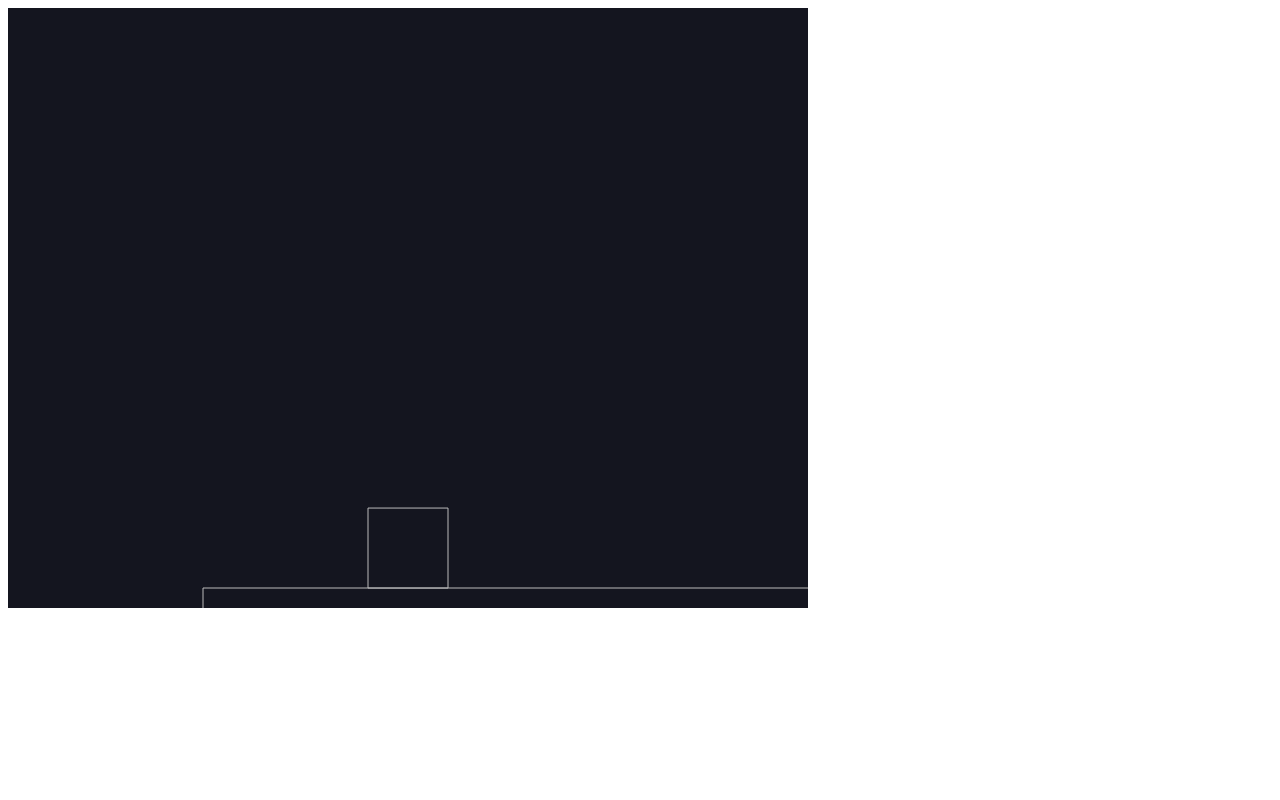
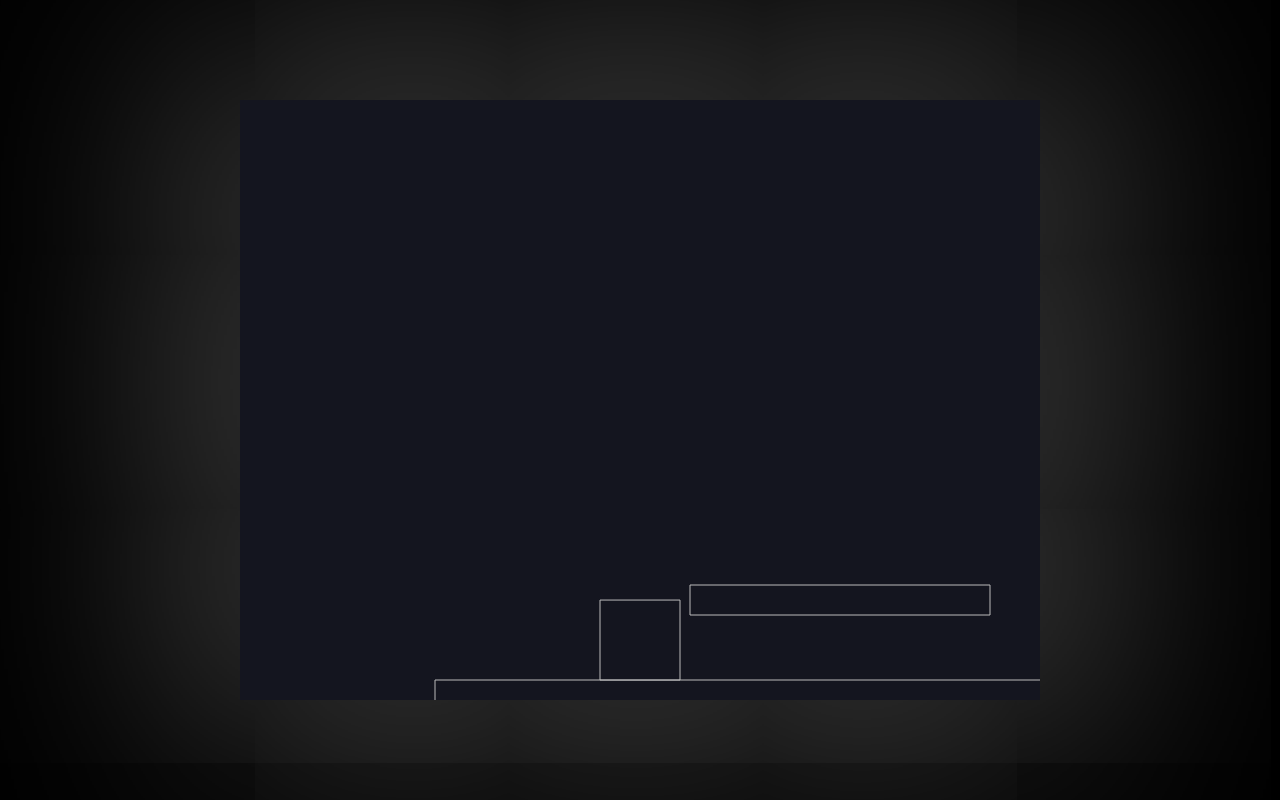
Before and after one commit to MemeCake789/Delta, a plain HTML site: page index.html in a window 1280 px wide. Drawn offline with nearby package versions, Linux system fonts and the light colour scheme.

```diff
--- a/index.html
+++ b/index.html
@@ -2,6 +2,7 @@
 <html>
 <head>
     <title>Side Scroller Platformer</title>
+    <link rel="stylesheet" href="style.css">
     <script src="https://cdnjs.cloudflare.com/ajax/libs/matter-js/0.14.2/matter.min.js"></script>
 </head>
 <body>
--- a/main.js
+++ b/main.js
@@ -18,10 +18,12 @@
 var player = Bodies.rectangle(200, 200, 80, 80);
 var ground = Bodies.rectangle(400, 610, 810, 60, { isStatic: true });
 
+var platform = Bodies.rectangle(400, 500, 300, 30, { isStatic: true });
+
 
 
 // add all of the bodies to the world
-World.add(engine.world, [player, ground]);
+World.add(engine.world, [player, ground, platform]);
 
 // run the engine
 Engine.run(engine);
@@ -54,8 +56,11 @@
              isGrounded = false;
          }
          break;
+
  }
 });
+
+// add collision events
 
 Matter.Events.on(engine, 'collisionStart', function(event) {
  var pairs = event.pairs;
@@ -63,7 +68,7 @@
  for (var i = 0; i < pairs.length; i++) {
      var pair = pairs[i];
 
-     if (pair.bodyA === player && pair.bodyB === ground || pair.bodyA === ground && pair.bodyB === player) {
+     if (pair.bodyA === player && pair.bodyB === ground || pair.bodyA === ground && pair.bodyB === player)  { // checks if player is colliding with the ground
          isGrounded = true;
      }
  }
--- /dev/null
+++ b/style.css
@@ -0,0 +1,29 @@
+canvas {
+    display: block;
+    margin: auto;
+    position: absolute;
+    top: 0;
+    bottom: 0;
+    left: 0;
+    right: 0;
+
+
+
+    /* Glow effect */
+
+    content: "";
+    position: absolute;
+    top: -50px;
+    right: -50px;
+    bottom: -50px;
+    left: -50px;
+    z-index: -1;
+    background: #fff;
+    box-shadow: 0 0 500px 50px rgba(255, 255, 255, 0.3);
+  }
+
+
+
+  body{
+    background-color: #000;
+  }
```
